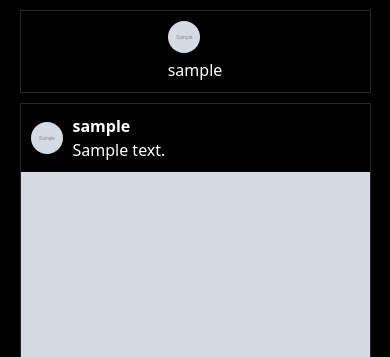
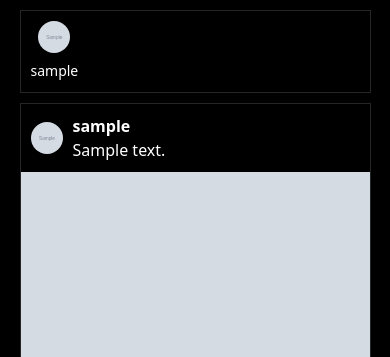
Before and after one commit to iliyan03/mysite-master, a Django app: page / in a window 390 px wide. Shown: the part 63-420 px from the top of the page. Run offline with Django 4.2, Linux system fonts and the light colour scheme; a user stored in the database is signed in; tables that the repository leaves empty hold one stand-in row (values such as "Sample post"); grey boxes marked "Sample" are stand-in pictures.

Commit message:
home page details

```diff
--- a/static/css/index.css
+++ b/static/css/index.css
@@ -42,6 +42,7 @@
     border-radius: 50%;
     width: 32px;
     height: 32px;
+    margin: auto;
     margin-bottom: 5px;
     background-position: center;
     background-repeat: no-repeat;
@@ -67,6 +68,15 @@
 }
 
 @media (max-width: 768px) {
+    .suggested{
+        justify-content: space-between;
+    }
+    .suggested_account:nth-of-type(4){
+        display: none;
+    }
+    .suggested_account a{
+        font-size: 14px;
+    }
     .posts > .post{
         width: 90%;
         margin: 0 auto;
```
